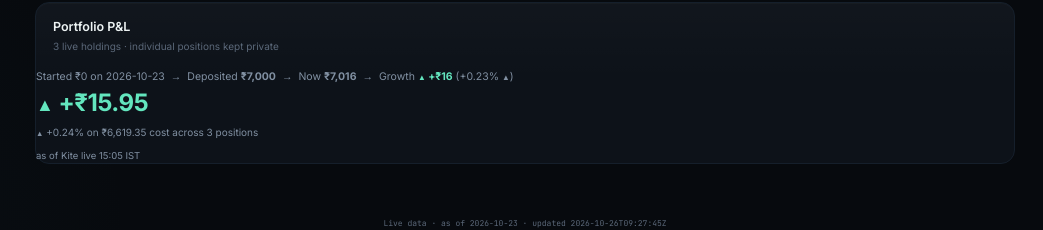
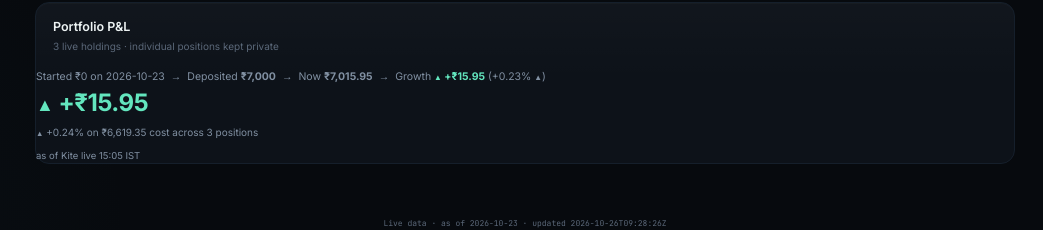
Before and after one commit to gulshan1234g5/trading-dashboard, a React (Vite) app: page / in a window 1280 px wide. Shown: the part 1720-1950 px from the top of the page, without its empty margins (237-1280 px from the left). Built offline with nearby package versions, Linux system fonts and the light colour scheme.

Commit message:
overview: journey strip matches hero precision (2 decimals)

```diff
--- a/public/live.json
+++ b/public/live.json
@@ -1,5 +1,5 @@
 {
-  "generated_at": "2026-10-26T09:27:45Z",
+  "generated_at": "2026-10-26T09:28:26Z",
   "data_asof": "2026-10-23",
   "mode": "REAL",
   "account": {
--- a/src/pages/Overview.tsx
+++ b/src/pages/Overview.tsx
@@ -318,13 +318,13 @@ export function Overview({ navigate }: { navigate: (page: PageId) => void }) {
               </span>
               <span aria-hidden="true">→</span>
               <span>
-                Now <strong>{inr(account.equity)}</strong>
+                Now <strong>{inr(account.equity, 2)}</strong>
               </span>
               <span aria-hidden="true">→</span>
               <span>
                 Growth{' '}
                 <strong className={pnlCls(account.growth ?? 0)}>
-                  <Tri dir={(account.growth ?? 0) < 0 ? -1 : 1} /> {inrSigned(account.growth ?? 0)}
+                  <Tri dir={(account.growth ?? 0) < 0 ? -1 : 1} /> {inrSigned(account.growth ?? 0, 2)}
                 </strong>{' '}
                 ({pct(account.growth_pct ?? 0)} <Tri dir={(account.growth_pct ?? 0) < 0 ? -1 : 1} />)
               </span>
```
